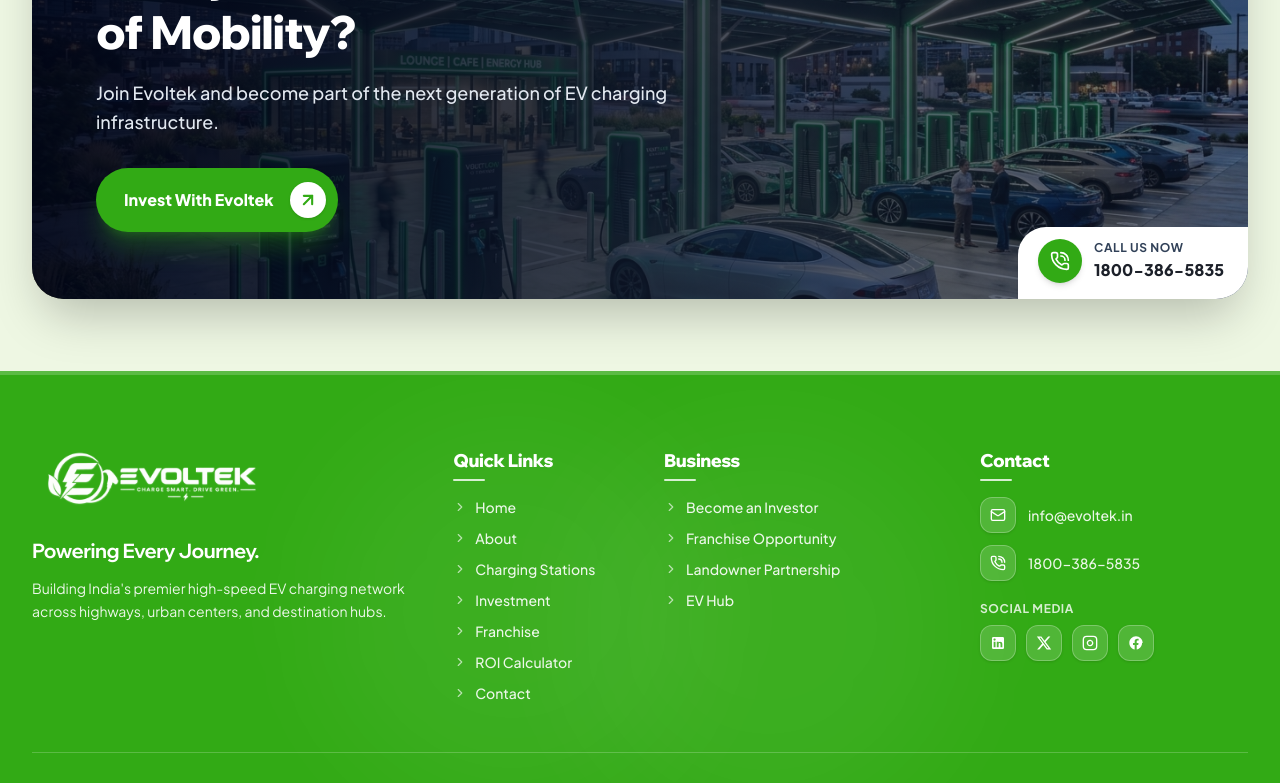
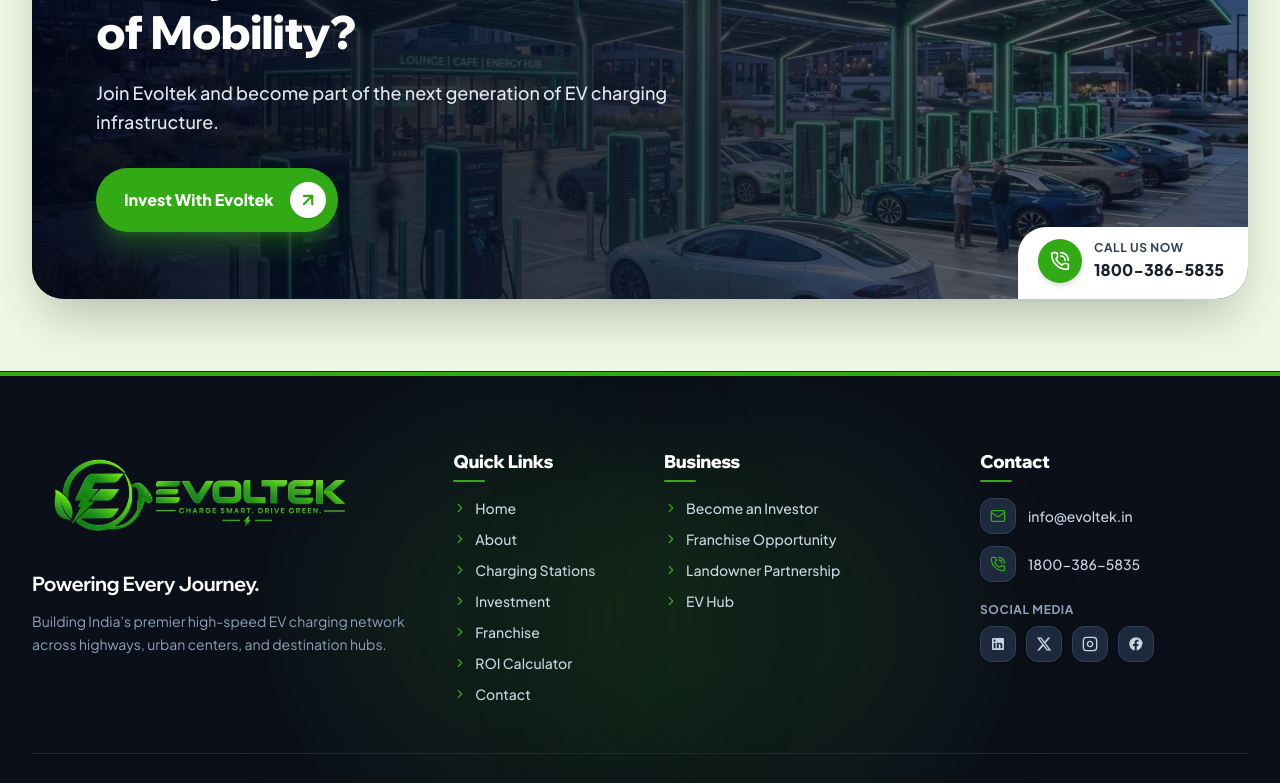
Before and after one commit to Rockynaveen/evoltek-new, a React (Vite) app: page / in a window 1280 px wide. Shown: the part 9775-10558 px from the top of the page. Built offline with nearby package versions, Linux system fonts and the light colour scheme.

Commit message:
feat: add Footer and HighwayHubSection components

```diff
--- a/src/components/common/Footer.tsx
+++ b/src/components/common/Footer.tsx
@@ -16,18 +16,18 @@
   };
 
   return (
-    <footer className="w-full bg-[#32aa15] text-white relative overflow-hidden font-['Plus_Jakarta_Sans',sans-serif]">
-      {/* Top Subtle Border Line */}
-      <div className="h-1 w-full bg-white/20" />
+    <footer className="w-full bg-[#0b0f19] text-white relative overflow-hidden font-['Plus_Jakarta_Sans',sans-serif] border-t border-slate-800">
+      {/* Top Subtle Green Accent Line */}
+      <div className="h-1 w-full bg-[#32aa15]" />
 
       {/* Subtle Background Radial Glow Effects */}
-      <div className="absolute top-12 left-1/4 w-96 h-96 bg-white/5 rounded-full blur-3xl pointer-events-none" />
-      <div className="absolute bottom-12 right-1/4 w-96 h-96 bg-white/5 rounded-full blur-3xl pointer-events-none" />
+      <div className="absolute top-12 left-1/4 w-96 h-96 bg-[#32aa15]/10 rounded-full blur-3xl pointer-events-none" />
+      <div className="absolute bottom-12 right-1/4 w-96 h-96 bg-[#32aa15]/10 rounded-full blur-3xl pointer-events-none" />
 
       <div className="max-w-[1440px] mx-auto px-4 sm:px-6 lg:px-8 relative z-10 pt-14 sm:pt-16 pb-10">
 
-        {/* 4-COLUMN FOOTER GRID - ITEMS ALIGNED AT TOP */}
-        <div className="grid grid-cols-1 md:grid-cols-2 lg:grid-cols-12 gap-8 lg:gap-12 items-start pb-12 border-b border-white/20">
+        {/* 4-COLUMN FOOTER GRID */}
+        <div className="grid grid-cols-1 md:grid-cols-2 lg:grid-cols-12 gap-8 lg:gap-12 items-start pb-12 border-b border-slate-800">
 
           {/* COL 1: BRAND & TAGLINE (LG: 4 COLS) */}
           <div className="lg:col-span-4 space-y-3">
@@ -35,13 +35,13 @@
               <img
                 src="/logo.png"
                 alt="Evoltek Logo"
-                className="h-14 sm:h-18 lg:h-20 w-auto object-contain brightness-0 invert"
+                className="h-18 sm:h-24 lg:h-28 max-w-[360px] w-auto object-contain"
               />
             </a>
             <h3 className="text-xl font-bold text-white tracking-tight font-['Wix_Madefor_Display',sans-serif]">
               Powering Every Journey.
             </h3>
-            <p className="text-sm text-white/90 leading-relaxed max-w-sm font-normal">
+            <p className="text-sm text-slate-400 leading-relaxed max-w-sm font-normal">
               Building India's premier high-speed EV charging network across highways, urban centers, and destination hubs.
             </p>
           </div>
@@ -50,7 +50,7 @@
           <div className="lg:col-span-2 space-y-3 lg:pt-2">
             <h4 className="text-white font-extrabold text-lg tracking-tight font-['Wix_Madefor_Display',sans-serif] relative inline-block">
               Quick Links
-              <span className="block h-0.5 w-8 bg-white mt-1 rounded-full opacity-80" />
+              <span className="block h-0.5 w-8 bg-[#32aa15] mt-1 rounded-full" />
             </h4>
             <ul className="space-y-2.5 text-sm font-medium pt-1">
               {[
@@ -65,9 +65,9 @@
                 <li key={idx}>
                   <a
                     href={item.href}
-                    className="group inline-flex items-center gap-2 text-white/90 hover:text-white transition-colors"
+                    className="group inline-flex items-center gap-2 text-slate-300 hover:text-[#32aa15] transition-colors"
                   >
-                    <ChevronRight className="w-3.5 h-3.5 text-white/80 opacity-80 group-hover:opacity-100 group-hover:translate-x-1 transition-all" />
+                    <ChevronRight className="w-3.5 h-3.5 text-[#32aa15] group-hover:translate-x-1 transition-transform" />
                     <span className="group-hover:translate-x-0.5 transition-transform">{item.label}</span>
                   </a>
                 </li>
@@ -79,16 +79,16 @@
           <div className="lg:col-span-3 space-y-3 lg:pt-2">
             <h4 className="text-white font-extrabold text-lg tracking-tight font-['Wix_Madefor_Display',sans-serif] relative inline-block">
               Business
-              <span className="block h-0.5 w-8 bg-white mt-1 rounded-full opacity-80" />
+              <span className="block h-0.5 w-8 bg-[#32aa15] mt-1 rounded-full" />
             </h4>
-            <ul className="space-y-2.5 text-sm font-medium text-white/90 pt-1">
+            <ul className="space-y-2.5 text-sm font-medium text-slate-300 pt-1">
               <li>
                 <button
                   type="button"
                   onClick={() => openModalWithOption ? openModalWithOption('Become an Investor') : window.location.href = '#contact'}
-                  className="group inline-flex items-center gap-2 text-white/90 hover:text-white transition-colors text-left cursor-pointer"
+                  className="group inline-flex items-center gap-2 text-slate-300 hover:text-[#32aa15] transition-colors text-left cursor-pointer"
                 >
-                  <ChevronRight className="w-3.5 h-3.5 text-white/80 opacity-80 group-hover:opacity-100 group-hover:translate-x-1 transition-all" />
+                  <ChevronRight className="w-3.5 h-3.5 text-[#32aa15] group-hover:translate-x-1 transition-transform" />
                   <span className="group-hover:translate-x-0.5 transition-transform">Become an Investor</span>
                 </button>
               </li>
@@ -96,9 +96,9 @@
                 <button
                   type="button"
                   onClick={() => openModalWithOption ? openModalWithOption('Franchise Opportunity') : window.location.href = '#contact'}
-                  className="group inline-flex items-center gap-2 text-white/90 hover:text-white transition-colors text-left cursor-pointer"
+                  className="group inline-flex items-center gap-2 text-slate-300 hover:text-[#32aa15] transition-colors text-left cursor-pointer"
                 >
-                  <ChevronRight className="w-3.5 h-3.5 text-white/80 opacity-80 group-hover:opacity-100 group-hover:translate-x-1 transition-all" />
+                  <ChevronRight className="w-3.5 h-3.5 text-[#32aa15] group-hover:translate-x-1 transition-transform" />
                   <span className="group-hover:translate-x-0.5 transition-transform">Franchise Opportunity</span>
                 </button>
               </li>
@@ -106,18 +106,18 @@
                 <button
                   type="button"
                   onClick={() => openModalWithOption ? openModalWithOption('Landowner Partnership') : window.location.href = '#contact'}
-                  className="group inline-flex items-center gap-2 text-white/90 hover:text-white transition-colors text-left cursor-pointer"
+                  className="group inline-flex items-center gap-2 text-slate-300 hover:text-[#32aa15] transition-colors text-left cursor-pointer"
                 >
-                  <ChevronRight className="w-3.5 h-3.5 text-white/80 opacity-80 group-hover:opacity-100 group-hover:translate-x-1 transition-all" />
+                  <ChevronRight className="w-3.5 h-3.5 text-[#32aa15] group-hover:translate-x-1 transition-transform" />
                   <span className="group-hover:translate-x-0.5 transition-transform">Landowner Partnership</span>
                 </button>
               </li>
               <li>
                 <a
                   href="#charging-stations"
-                  className="group inline-flex items-center gap-2 text-white/90 hover:text-white transition-colors"
+                  className="group inline-flex items-center gap-2 text-slate-300 hover:text-[#32aa15] transition-colors"
                 >
-                  <ChevronRight className="w-3.5 h-3.5 text-white/80 opacity-80 group-hover:opacity-100 group-hover:translate-x-1 transition-all" />
+                  <ChevronRight className="w-3.5 h-3.5 text-[#32aa15] group-hover:translate-x-1 transition-transform" />
                   <span className="group-hover:translate-x-0.5 transition-transform">EV Hub</span>
                 </a>
               </li>
@@ -128,15 +128,15 @@
           <div className="lg:col-span-3 space-y-3 lg:pt-2">
             <h4 className="text-white font-extrabold text-lg tracking-tight font-['Wix_Madefor_Display',sans-serif] relative inline-block">
               Contact
-              <span className="block h-0.5 w-8 bg-white mt-1 rounded-full opacity-80" />
+              <span className="block h-0.5 w-8 bg-[#32aa15] mt-1 rounded-full" />
             </h4>
 
             <div className="space-y-3 text-sm font-medium pt-1">
               <a
                 href="mailto:info@evoltek.in"
-                className="flex items-center gap-3 text-white/90 hover:text-white transition-colors group"
+                className="flex items-center gap-3 text-slate-300 hover:text-white transition-colors group"
               >
-                <div className="w-9 h-9 rounded-xl bg-white/15 border border-white/25 flex items-center justify-center text-white group-hover:bg-white group-hover:text-[#32aa15] transition-colors shadow-sm shrink-0">
+                <div className="w-9 h-9 rounded-xl bg-slate-800 border border-slate-700 flex items-center justify-center text-[#32aa15] group-hover:bg-[#32aa15] group-hover:text-white transition-colors shadow-sm shrink-0">
                   <Mail className="w-4 h-4" />
                 </div>
                 <span>info@evoltek.in</span>
@@ -144,9 +144,9 @@
 
               <a
                 href="tel:18003865835"
-                className="flex items-center gap-3 text-white/90 hover:text-white transition-colors group"
+                className="flex items-center gap-3 text-slate-300 hover:text-white transition-colors group"
               >
-                <div className="w-9 h-9 rounded-xl bg-white/15 border border-white/25 flex items-center justify-center text-white group-hover:bg-white group-hover:text-[#32aa15] transition-colors shadow-sm shrink-0">
+                <div className="w-9 h-9 rounded-xl bg-slate-800 border border-slate-700 flex items-center justify-center text-[#32aa15] group-hover:bg-[#32aa15] group-hover:text-white transition-colors shadow-sm shrink-0">
                   <PhoneCall className="w-4 h-4" />
                 </div>
                 <span>1800-386-5835</span>
@@ -154,12 +154,12 @@
 
               {/* Social Media */}
               <div className="space-y-2 pt-2">
-                <span className="text-xs font-bold uppercase tracking-wider text-white/80 block">Social Media</span>
+                <span className="text-xs font-bold uppercase tracking-wider text-slate-400 block">Social Media</span>
                 <div className="flex items-center gap-2.5">
                   <a
                     href="#home"
                     aria-label="LinkedIn"
-                    className="w-9 h-9 rounded-xl bg-white/15 border border-white/25 flex items-center justify-center text-white hover:bg-white hover:text-[#32aa15] transition-all shadow-sm"
+                    className="w-9 h-9 rounded-xl bg-slate-800 border border-slate-700 flex items-center justify-center text-slate-300 hover:bg-[#32aa15] hover:text-white transition-all shadow-sm"
                   >
                     <svg className="w-4 h-4 fill-current" viewBox="0 0 24 24">
                       <path d="M19 3a2 2 0 0 1 2 2v14a2 2 0 0 1-2 2H5a2 2 0 0 1-2-2V5a2 2 0 0 1 2-2h14m-.5 15.5v-5.3a3.26 3.26 0 0 0-3.26-3.26c-.85 0-1.84.52-2.28 1.3v-1.11h-2.79v8.37h2.79v-4.93c0-.77.62-1.4 1.39-1.4a1.4 1.4 0 0 1 1.4 1.4v4.93h2.75M6.88 8.56a1.68 1.68 0 0 0 1.68-1.68c0-.93-.75-1.69-1.68-1.69a1.69 1.69 0 0 0-1.69 1.69c0 .93.76 1.68 1.69 1.68m1.39 9.94v-8.37H5.5v8.37h2.77z" />
@@ -168,7 +168,7 @@
                   <a
                     href="#home"
                     aria-label="Twitter"
-                    className="w-9 h-9 rounded-xl bg-white/15 border border-white/25 flex items-center justify-center text-white hover:bg-white hover:text-[#32aa15] transition-all shadow-sm"
+                    className="w-9 h-9 rounded-xl bg-slate-800 border border-slate-700 flex items-center justify-center text-slate-300 hover:bg-[#32aa15] hover:text-white transition-all shadow-sm"
                   >
                     <svg className="w-4 h-4 fill-current" viewBox="0 0 24 24">
                       <path d="M18.244 2.25h3.308l-7.227 8.26 8.502 11.24H16.17l-5.214-6.817L4.99 21.75H1.68l7.73-8.835L1.254 2.25H8.08l4.713 6.231zm-1.161 17.52h1.833L7.084 4.126H5.117z" />
@@ -177,7 +177,7 @@
                   <a
                     href="#home"
                     aria-label="Instagram"
-                    className="w-9 h-9 rounded-xl bg-white/15 border border-white/25 flex items-center justify-center text-white hover:bg-white hover:text-[#32aa15] transition-all shadow-sm"
+                    className="w-9 h-9 rounded-xl bg-slate-800 border border-slate-700 flex items-center justify-center text-slate-300 hover:bg-[#32aa15] hover:text-white transition-all shadow-sm"
                   >
                     <svg className="w-4 h-4 fill-none stroke-current stroke-[2]" viewBox="0 0 24 24">
                       <rect x="2" y="2" width="20" height="20" rx="5" ry="5" />
@@ -188,7 +188,7 @@
                   <a
                     href="#home"
                     aria-label="Facebook"
-                    className="w-9 h-9 rounded-xl bg-white/15 border border-white/25 flex items-center justify-center text-white hover:bg-white hover:text-[#32aa15] transition-all shadow-sm"
+                    className="w-9 h-9 rounded-xl bg-slate-800 border border-slate-700 flex items-center justify-center text-slate-300 hover:bg-[#32aa15] hover:text-white transition-all shadow-sm"
                   >
                     <svg className="w-4 h-4 fill-current" viewBox="0 0 24 24">
                       <path d="M22 12c0-5.52-4.48-10-10-10S2 6.48 2 12c0 4.84 3.44 8.87 8 9.8V15H7.5v-3H10V9.5C10 7.01 11.49 5.63 13.73 5.63c1.07 0 2.19.19 2.19.19v2.41h-1.24c-1.23 0-1.62.77-1.62 1.56V12h2.72l-.43 3h-2.29v6.8c4.56-.93 8-4.96 8-9.8z" />
@@ -202,15 +202,29 @@
 
         </div>
 
-        {/* BOTTOM COPYRIGHT */}
-        <div className="pt-8 flex flex-col sm:flex-row items-center justify-between gap-4 text-xs text-white/90 font-semibold">
-          <p>© 2026 Evoltek. All Rights Reserved.</p>
+        {/* BOTTOM COPYRIGHT & CREDITS */}
+        <div className="pt-8 flex flex-col sm:flex-row items-center justify-between gap-4 text-xs text-slate-400 font-semibold">
+          <div className="flex flex-col sm:flex-row items-center gap-1.5 sm:gap-4 text-center sm:text-left">
+            <p>© 2026 Evoltek. All Rights Reserved.</p>
+            <span className="hidden sm:inline text-slate-700">•</span>
+            <p>
+              Designed by{' '}
+              <a
+                href="https://sunseaz.com"
+                target="_blank"
+                rel="noopener noreferrer"
+                className="text-[#32aa15] hover:text-[#38c838] underline underline-offset-2 transition-colors font-bold"
+              >
+                sunseaz.com
+              </a>
+            </p>
+          </div>
 
           <button
             type="button"
             onClick={scrollToTop}
             aria-label="Back to top"
-            className="p-3 bg-white text-[#32aa15] hover:bg-slate-900 hover:text-white rounded-xl border border-white/30 transition-all cursor-pointer group shadow-sm"
+            className="p-3 bg-[#32aa15] text-white hover:bg-[#288a11] rounded-xl transition-all cursor-pointer group shadow-sm"
           >
             <ArrowUp className="w-4 h-4 group-hover:-translate-y-0.5 transition-transform" />
           </button>
--- a/src/components/sections/HighwayHubSection.tsx
+++ b/src/components/sections/HighwayHubSection.tsx
@@ -23,17 +23,17 @@
   },
   {
     id: 'parks',
-    title: 'Parks &\nRelaxation',
+    title: 'Relaxation',
     icon: <Trees className="w-4 h-4 sm:w-5 sm:h-5 lg:w-6 lg:h-6 text-[#32aa15]" />
   },
   {
     id: 'rooms',
-    title: 'Rooms /\nRest Facilities',
+    title: 'Rooms ',
     icon: <Bed className="w-4 h-4 sm:w-5 sm:h-5 lg:w-6 lg:h-6 text-[#32aa15]" />
   },
   {
     id: 'lounges',
-    title: 'Comfortable\nLounges',
+    title: 'Lounges',
     icon: <Coffee className="w-4 h-4 sm:w-5 sm:h-5 lg:w-6 lg:h-6 text-[#32aa15]" />
   }
 ];
```
